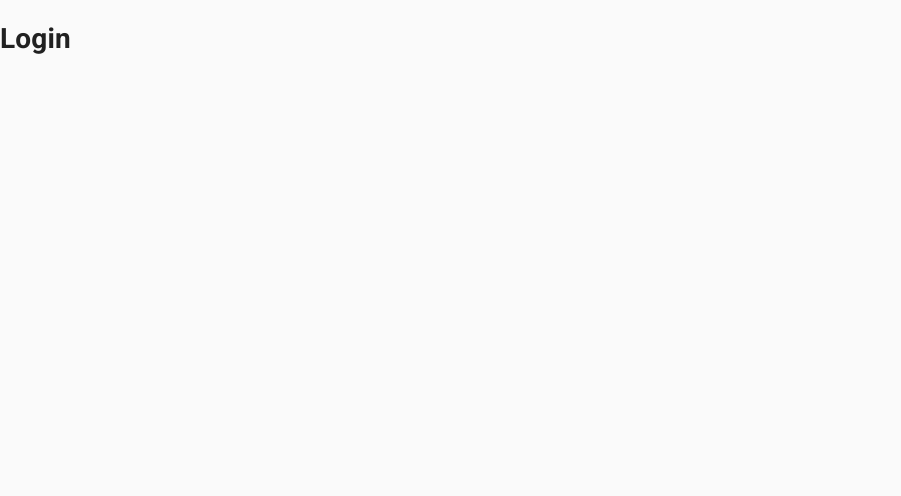
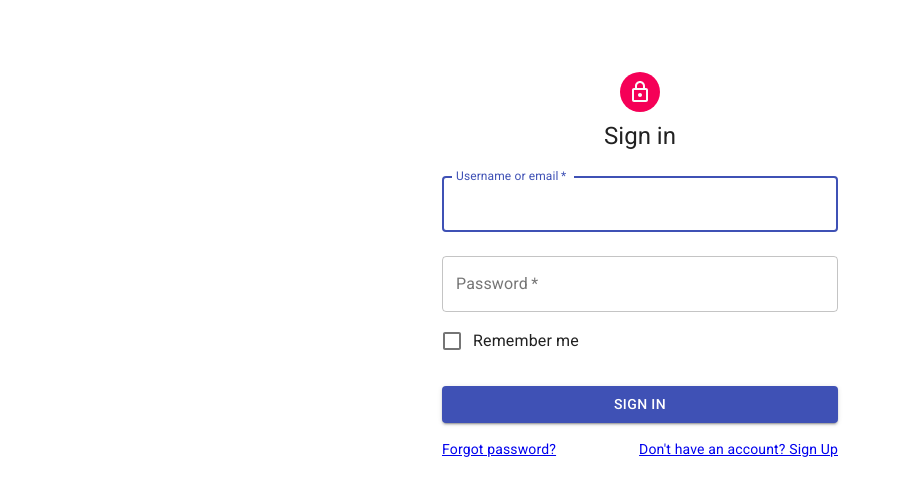
Before and after one commit to projet-m2-siris-unistra/chatalk, a React app in the folder ui/: page /login in a window 1280 px wide. Shown: the whole page, without its empty margins (0-901 px from the left). Built offline with nearby package versions, Linux system fonts and the light colour scheme.

Commit message:
Ajout de page de connexion

```diff
--- a/ui/package.json
+++ b/ui/package.json
@@ -3,6 +3,7 @@
   "version": "0.1.0",
   "dependencies": {
     "@material-ui/core": "^4.5.1",
+    "@material-ui/icons": "^4.5.1",
     "@types/jest": "24.0.18",
     "@types/node": "12.7.5",
     "@types/react": "16.9.2",
--- a/ui/src/component/Login.tsx
+++ b/ui/src/component/Login.tsx
@@ -1,10 +1,106 @@
 import React from 'react';
+import { Link } from 'react-router-dom';
+import Avatar from '@material-ui/core/Avatar';
+import Button from '@material-ui/core/Button';
+import CssBaseline from '@material-ui/core/CssBaseline';
+import TextField from '@material-ui/core/TextField';
+import FormControlLabel from '@material-ui/core/FormControlLabel';
+import Checkbox from '@material-ui/core/Checkbox';
+import Grid from '@material-ui/core/Grid';
+import LockOutlinedIcon from '@material-ui/icons/LockOutlined';
+import Typography from '@material-ui/core/Typography';
+import { makeStyles } from '@material-ui/core/styles';
+import Container from '@material-ui/core/Container';
+
+const useStyles = makeStyles(theme => ({
+  '@global': {
+    body: {
+      backgroundColor: theme.palette.common.white,
+    },
+  },
+  paper: {
+    marginTop: theme.spacing(8),
+    display: 'flex',
+    flexDirection: 'column',
+    alignItems: 'center',
+  },
+  avatar: {
+    margin: theme.spacing(1),
+    backgroundColor: theme.palette.secondary.main,
+  },
+  form: {
+    width: '100%', // Fix IE 11 issue.
+    marginTop: theme.spacing(1),
+  },
+  submit: {
+    margin: theme.spacing(3, 0, 2),
+  },
+}));
 
 const Login: React.FC = () => {
+
+  const classes = useStyles();
   return (
-    <div>
-      <h1>Login</h1>
-    </div>
+    <Container component="main" maxWidth="xs">
+      <CssBaseline />
+      <div className={classes.paper}>
+        <Avatar className={classes.avatar}>
+          <LockOutlinedIcon />
+        </Avatar>
+        <Typography component="h1" variant="h5">
+          Sign in
+        </Typography>
+        <form className={classes.form} noValidate>
+          <TextField
+            variant="outlined"
+            margin="normal"
+            required
+            fullWidth
+            id="username"
+            label="Username or email"
+            name="username"
+            autoComplete="username"
+            autoFocus
+          />
+          <TextField
+            variant="outlined"
+            margin="normal"
+            required
+            fullWidth
+            name="password"
+            label="Password"
+            type="password"
+            id="password"
+            autoComplete="current-password"
+          />
+          <FormControlLabel
+            control={<Checkbox value="remember" color="primary" />}
+            label="Remember me"
+          />
+          <Button
+            type="submit"
+            fullWidth
+            variant="contained"
+            color="primary"
+            className={classes.submit}
+          >
+            Sign In
+          </Button>
+          <Grid container>
+            <Grid item xs>
+              <Link to="#">
+                Forgot password?
+              </Link>
+            </Grid>
+            <Grid item>
+              <Link to="/register">
+                Don't have an account? Sign Up
+              </Link>
+            </Grid>
+          </Grid>
+        </form>
+      </div>
+    </Container>
   );
 };
 
```
Also changed, not shown: 1 other file.
